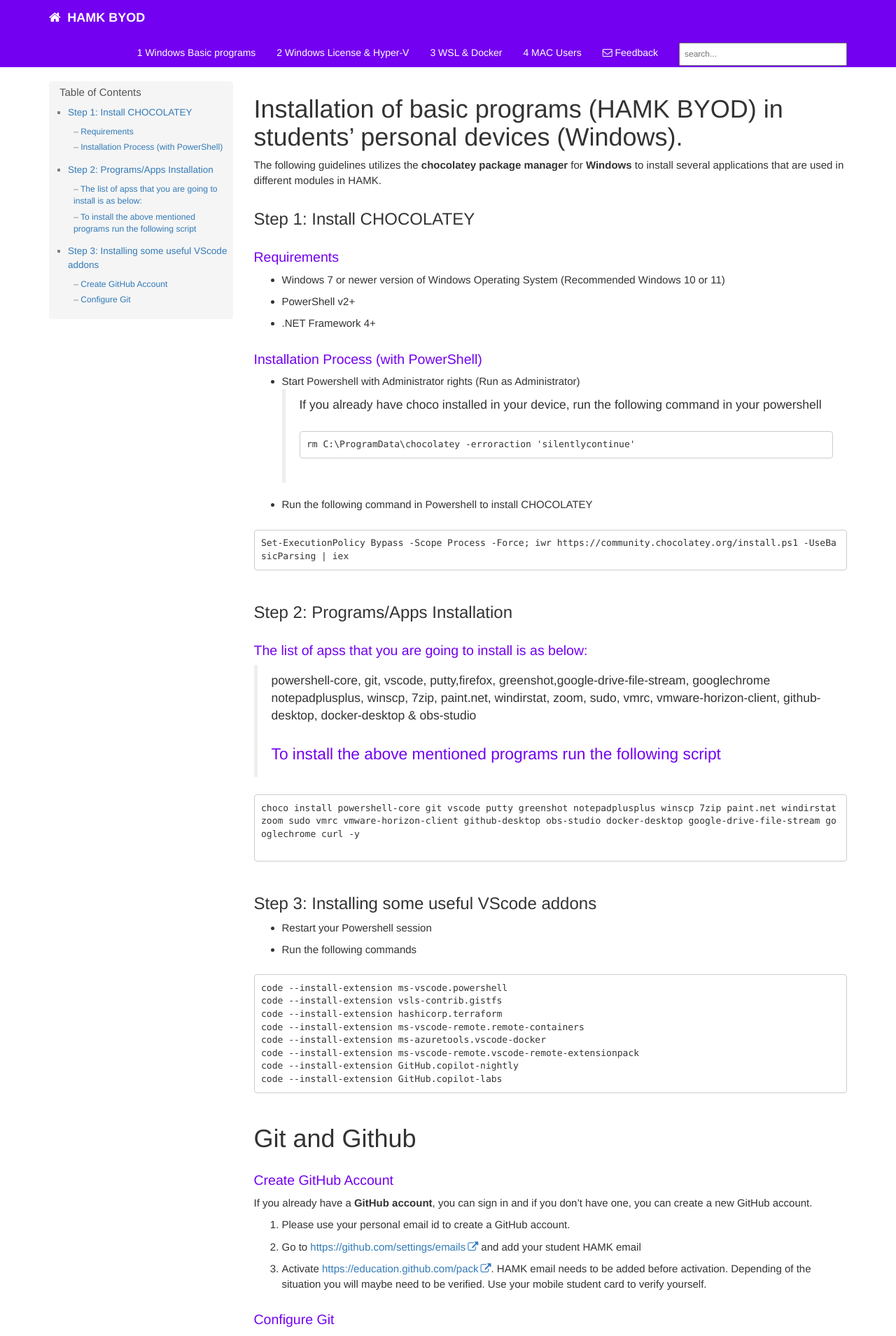
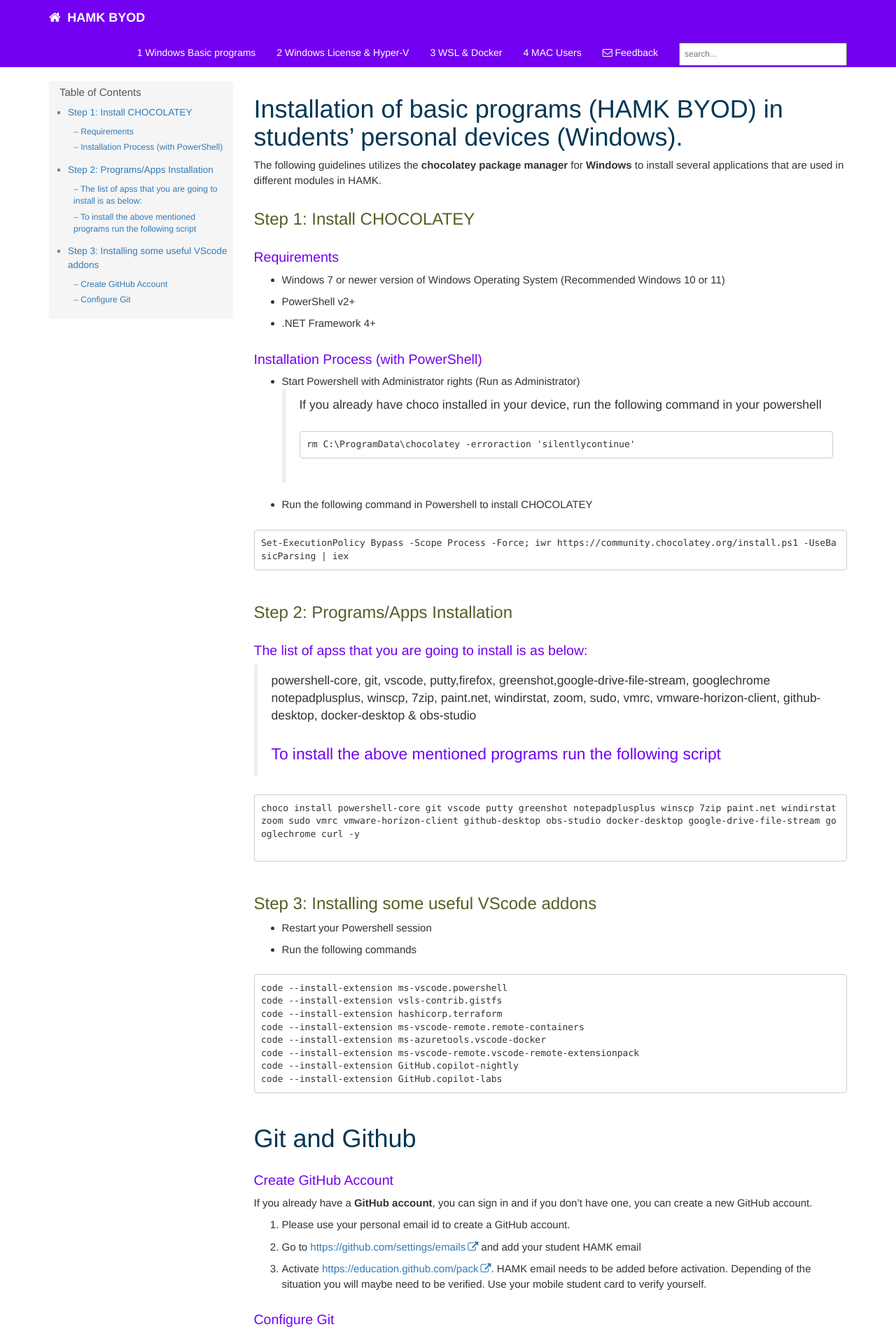
Before and after one commit to tkohonen/tkohonen.github.io, a Jekyll site: the page built from index.md, in a window 1280 px wide. Shown: the top 1909 px of the page at 70% size. Built offline with Jekyll 4.4.1, drawn with Linux system fonts in a browser that asks for light colours; our own code applies the rules of GitHub Pages for plain Markdown files; comment, search, counter and statistics services are not loaded.

Commit message:
Updated css4

```diff
--- a/css/theme-blue.css
+++ b/css/theme-blue.css
@@ -4,7 +4,8 @@
     font-size:16px;
 }
 
-
+h1 {color: #003755; }
+h2 {color: #585C23; }
 h3 {color: #7300F0; }
 h4 {color: #D7AFFF; }
 
```
